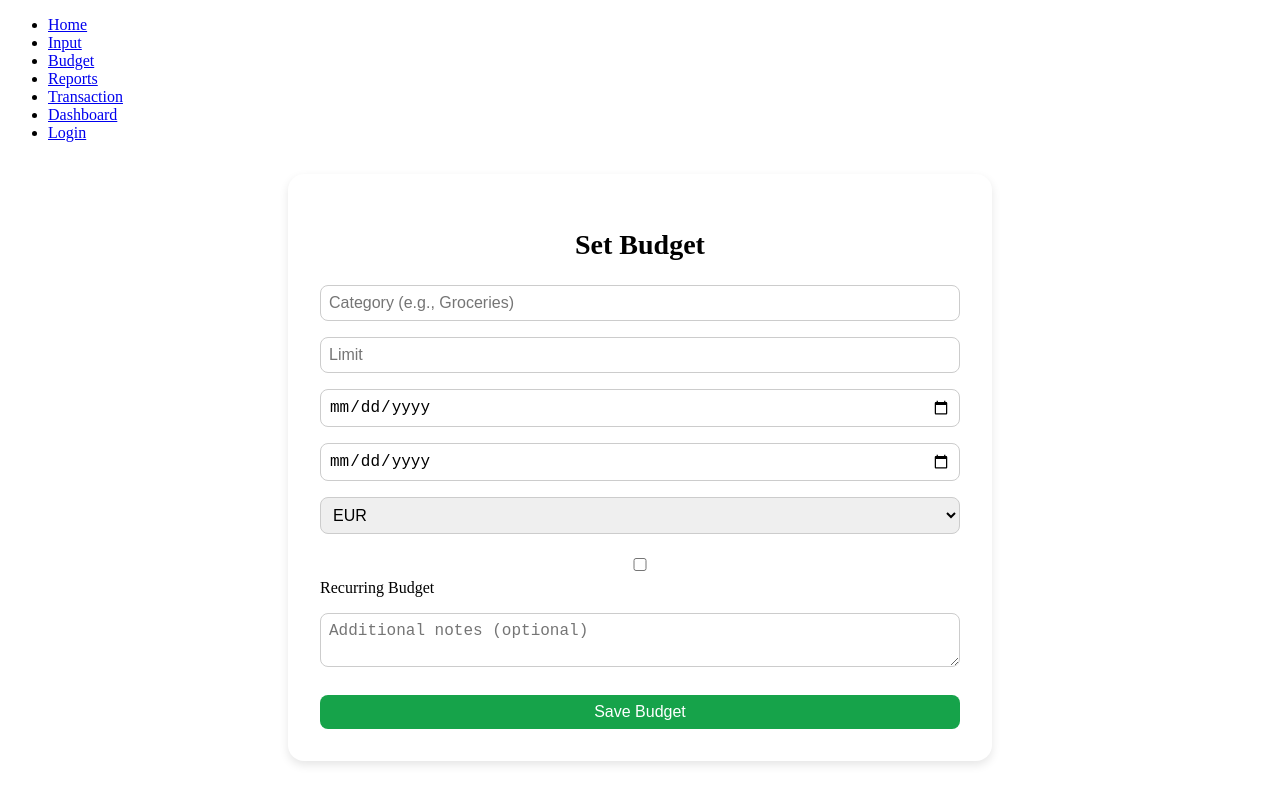
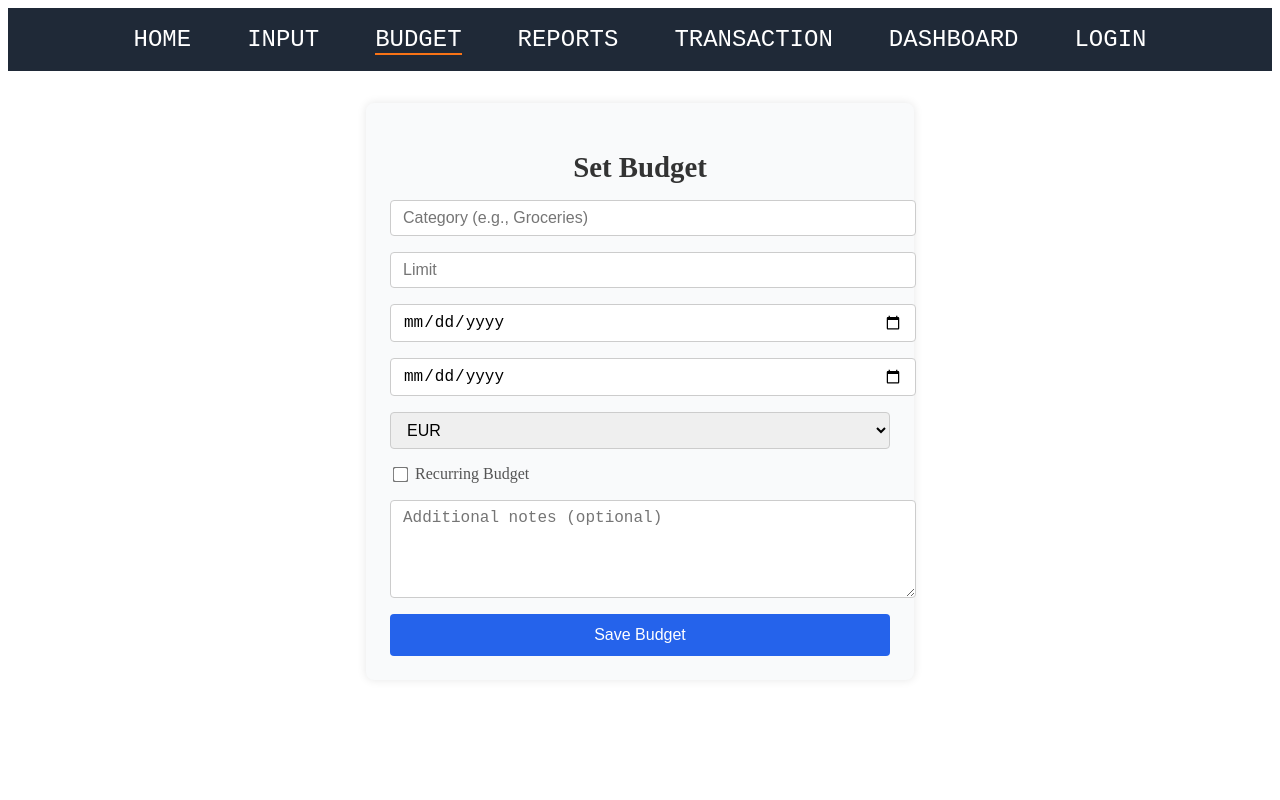
Before and after one commit to wannespersyn/BudgetEase, a Next.js app in the folder frontend/: page /budget in a window 1280 px wide. Built offline with nearby package versions, Linux system fonts and the light colour scheme.

Commit message:
Frontend Blob CSS Fix v4µ

```diff
--- a/frontend/components/navbar.tsx
+++ b/frontend/components/navbar.tsx
@@ -1,10 +1,10 @@
-import React from 'react'
-import Link from 'next/link'
+import React from 'react';
+import Link from 'next/link';
+import styles from '../styles/Navbar.module.css';
 
 type ActiveType = 'Transaction' | 'Dashboard' | 'Input' | 'Budget' | 'Reports' | 'Home';
 
 const Navbar = ({ active }: { active: ActiveType }) => {
-
     const tabs = [
         { name: 'Home', path: '/' },
         { name: 'Input', path: '/input.html' },
@@ -16,33 +16,23 @@ const Navbar = ({ active }: { active: ActiveType }) => {
     ];
 
     return (
-        <nav>
+        <nav className={styles.navbar}>
             {/* DESKTOP MENU */}
-            <div className="w-full z-10">
-                <div className={`flexBetween mx-auto w-full sticky bg-gray-900 text-white`}>
-                    <div className="flexBetween w-full gap-16 p-3 mx-12 lg:mx-24">
-                        <DesktopMenu tabs={tabs} active={active} />
-                    </div>
+            <div className={styles.navbarWrapper}>
+                <div className={styles.innerWrapper}>
+                    <DesktopMenu tabs={tabs} active={active} />
                 </div>
             </div>
         </nav>
     );
 };
 
-/**
- * This is the component for the desktop menu.
- *
- * @param tabs
- * @param active
- * @returns
- */
 const DesktopMenu = ({ tabs, active }: { tabs: { name: string, path: string }[], active: ActiveType }) => {
     return (
-        <div className="relative flex items-center justify-center w-full">
-            {/* Tabs */}
-            <ul className="relative flex gap-8 text-xl text-white">
+        <div className={styles.desktopMenuContainer}>
+            <ul className={styles.tabsList}>
                 {tabs.map((tab) => (
-                    <TabDesktop key={tab.name} active={active === tab.name} href={tab.path} >
+                    <TabDesktop key={tab.name} active={active === tab.name} href={tab.path}>
                         {tab.name}
                     </TabDesktop>
                 ))}
@@ -50,8 +40,6 @@ const DesktopMenu = ({ tabs, active }: { tabs: { name: string, path: string }[],
         </div>
     );
 };
-
-
 
 const TabDesktop = ({
     children,
@@ -63,15 +51,12 @@ const TabDesktop = ({
     active: boolean,
 }) => {
     return (
-        <li
-            className="relative z-10 block cursor-pointer px-3 py-1.5 uppercase font-mono lg:text-2xl"
-        >
-            <Link href={href} className={`mix-blend-difference ${active ? 'border-b-2 border-accent' : ''}`}>
+        <li className={styles.tabItem}>
+            <Link href={href} className={`${styles.link} ${active ? styles.linkActive : ''}`}>
                 {children}
             </Link>
         </li>
     );
 };
 
-
 export default Navbar;
--- a/frontend/next.config.ts
+++ b/frontend/next.config.ts
@@ -4,8 +4,7 @@ const nextConfig: NextConfig = {
   /* config options here */
   output: "export",
   trailingSlash: true,
-  assetPrefix: "./",
-  basePath: '',
+  basePath: '/$web',
 };
 
 export default nextConfig;
--- a/frontend/package.json
+++ b/frontend/package.json
@@ -3,7 +3,7 @@
   "version": "0.1.0",
   "private": true,
   "scripts": {
-    "dev": "next dev --turbopack ",
+    "dev": "next dev",
     "build": "next build",
     "export": "next export",
     "start": "next start",
--- /dev/null
+++ b/frontend/src/app/budget/layout.tsx
@@ -0,0 +1,15 @@
+import styles from './styles.module.css';
+
+export default function BudgetLayout({
+  children,
+}: Readonly<{
+  children: React.ReactNode;
+}>) {
+  return (
+    <html lang="en">
+      <body className={styles.body}>
+        {children}
+      </body>
+    </html>
+  );
+}
--- a/frontend/src/app/(finance)/budget/page.tsx
+++ b/frontend/src/app/budget/page.tsx
@@ -2,8 +2,8 @@
 
 import { useState } from 'react';
 import { useRouter } from 'next/navigation';
-import Navbar from '../../../../components/navbar';
-import '../../../../styles/budget.css';
+import Navbar from '../../../components/navbar';
+import styles from './styles.module.css';
 
 export default function BudgetForm() {
   const [formData, setFormData] = useState({
@@ -50,8 +50,8 @@ export default function BudgetForm() {
   return (
     <>
       <Navbar active="Budget" />
-      <form onSubmit={handleSubmit} className="budget-form">
-        <h2>Set Budget</h2>
+      <form onSubmit={handleSubmit} className={styles.budgetForm}>
+        <h2 className={styles.title}>Set Budget</h2>
 
         <input
           type="text"
@@ -60,6 +60,7 @@ export default function BudgetForm() {
           value={formData.category}
           onChange={handleChange}
           required
+          className={styles.input}
         />
 
         <input
@@ -69,6 +70,7 @@ export default function BudgetForm() {
           value={formData.limit}
           onChange={handleChange}
           required
+          className={styles.input}
         />
 
         <input
@@ -77,6 +79,7 @@ export default function BudgetForm() {
           value={formData.startDate}
           onChange={handleChange}
           required
+          className={styles.input}
         />
 
         <input
@@ -85,24 +88,27 @@ export default function BudgetForm() {
           value={formData.endDate}
           onChange={handleChange}
           required
+          className={styles.input}
         />
 
         <select
           name="currency"
           value={formData.currency}
           onChange={handleChange}
+          className={styles.select}
         >
           <option value="EUR">EUR</option>
           <option value="USD">USD</option>
           <option value="GBP">GBP</option>
         </select>
 
-        <label>
+        <label className={styles.checkboxLabel}>
           <input
             type="checkbox"
             name="isRecurring"
             checked={formData.isRecurring}
             onChange={handleChange}
+            className={styles.checkbox}
           />
           Recurring Budget
         </label>
@@ -112,6 +118,7 @@ export default function BudgetForm() {
             name="recurrenceInterval"
             value={formData.recurrenceInterval}
             onChange={handleChange}
+            className={styles.select}
           >
             <option value="weekly">Weekly</option>
             <option value="monthly">Monthly</option>
@@ -124,9 +131,10 @@ export default function BudgetForm() {
           placeholder="Additional notes (optional)"
           value={formData.notes}
           onChange={handleChange}
+          className={styles.textarea}
         />
 
-        <button type="submit">Save Budget</button>
+        <button type="submit" className={styles.button}>Save Budget</button>
       </form>
     </>
   );
--- /dev/null
+++ b/frontend/src/app/budget/styles.module.css
@@ -0,0 +1,69 @@
+.main {
+  display: flex;
+  flex-direction: column;
+  align-items: center;
+  padding: 2rem;
+  background-color: #f0f4f8;
+}
+
+.budgetForm {
+  max-width: 500px;
+  margin: 2rem auto;
+  padding: 1.5rem;
+  background-color: #f9fafb;
+  border-radius: 8px;
+  box-shadow: 0 0 10px rgba(0, 0, 0, 0.1);
+}
+
+.title {
+  text-align: center;
+  margin-bottom: 1rem;
+  font-size: 1.8rem;
+  color: #333;
+}
+
+.input,
+.select,
+.textarea {
+  display: block;
+  width: 100%;
+  padding: 0.5rem 0.75rem;
+  margin-bottom: 1rem;
+  border: 1px solid #ccc;
+  border-radius: 4px;
+  font-size: 1rem;
+}
+
+.textarea {
+  min-height: 80px;
+  resize: vertical;
+}
+
+.checkboxLabel {
+  display: flex;
+  align-items: center;
+  margin-bottom: 1rem;
+  font-weight: 500;
+  color: #555;
+}
+
+.checkbox {
+  margin-right: 0.5rem;
+  transform: scale(1.2);
+}
+
+.button {
+  background-color: #2563eb;
+  color: white;
+  border: none;
+  padding: 0.75rem 1.25rem;
+  border-radius: 4px;
+  font-size: 1rem;
+  cursor: pointer;
+  width: 100%;
+  transition: background-color 0.2s ease-in-out;
+}
+
+.button:hover {
+  background-color: #1e40af;
+}
--- /dev/null
+++ b/frontend/styles/Navbar.module.css
@@ -0,0 +1,69 @@
+/* Navbar.module.css */
+
+.navbar {
+    width: 100%;
+    z-index: 10;
+  }
+
+  .navbarWrapper {
+    display: flex;
+    justify-content: space-between; /* flexBetween */
+    margin-left: auto;
+    margin-right: auto;
+    width: 100%;
+    position: sticky;
+    top: 0;
+    background-color: #1f2937; /* bg-gray-900 */
+    color: white;
+    padding: 0.75rem 0; /* roughly p-3 */
+  }
+
+  .innerWrapper {
+    display: flex;
+    justify-content: space-between; /* flexBetween */
+    width: 100%;
+    gap: 4rem; /* gap-16 */
+    padding: 0 3rem; /* mx-12 */
+    max-width: 96rem; /* lg:mx-24 ~ 384px*24 = 96rem approx */
+  }
+
+  .desktopMenuContainer {
+    position: relative;
+    display: flex;
+    align-items: center;
+    justify-content: center;
+    width: 100%;
+  }
+
+  .tabsList {
+    position: relative;
+    display: flex;
+    gap: 2rem; /* gap-8 */
+    font-size: 1.25rem; /* text-xl */
+    color: white;
+    list-style: none;
+    margin: 0;
+    padding: 0;
+  }
+
+  .tabItem {
+    position: relative;
+    z-index: 10;
+    cursor: pointer;
+    padding: 0.375rem 0.75rem; /* py-1.5 px-3 */
+    text-transform: uppercase;
+    font-family: monospace;
+    font-size: 1.5rem; /* lg:text-2xl */
+  }
+
+  .link {
+    mix-blend-mode: difference;
+    text-decoration: none;
+    color: inherit;
+    border-bottom: 2px solid transparent;
+    transition: border-color 0.3s;
+  }
+
+  .linkActive {
+    border-bottom-color: #f97316; /* border-accent color orange-500 from Tailwind */
+  }
--- a/frontend/styles/budget.css
+++ /dev/null
@@ -1,56 +0,0 @@
-/* styles/budget.css */
-
-.budget-form {
-    max-width: 640px;
-    margin: 2rem auto;
-    padding: 2rem;
-    background-color: #fff;
-    border-radius: 1rem;
-    box-shadow: 0 4px 10px rgba(0, 0, 0, 0.1);
-  }
-
-  .budget-form h2 {
-    font-size: 1.75rem; /* text-2xl */
-    font-weight: bold;
-    margin-bottom: 1rem;
-    text-align: center;
-  }
-
-  .budget-form input,
-  .budget-form select,
-  .budget-form textarea {
-    width: 100%;
-    padding: 0.5rem;
-    margin: 0.5rem 0;
-    border: 1px solid #ccc;
-    border-radius: 0.5rem;
-    font-size: 1rem;
-    box-sizing: border-box;
-  }
-
-  .budget-form label {
-    display: block;
-    margin: 0.5rem 0;
-    font-size: 1rem;
-  }
-
-  .budget-form input[type="checkbox"] {
-    margin-right: 0.5rem;
-  }
-
-  .budget-form button {
-    width: 100%;
-    background-color: #16a34a; /* green-600 */
-    color: white;
-    padding: 0.5rem;
-    font-size: 1rem;
-    border: none;
-    border-radius: 0.5rem;
-    margin-top: 1rem;
-    cursor: pointer;
-    transition: background-color 0.3s ease;
-  }
-
-  .budget-form button:hover {
-    background-color: #15803d; /* green-700 */
-  }
--- a/frontend/tsconfig.json
+++ b/frontend/tsconfig.json
@@ -20,7 +20,10 @@
       }
     ],
     "paths": {
-      "@/*": ["*"]
+      "@/*": ["*"],
+      "@/components/*": ["components/*"],
+      "@/styles/*": ["styles/*"]
+
     }
   },
   "include": ["next-env.d.ts", "**/*.ts", "**/*.tsx", ".next/types/**/*.ts"],
```
Also changed, not shown: frontend/src/app/input/layout.tsx (added, +15 -0 lines), frontend/src/app/input/page.tsx (renamed from frontend/src/app/(finance)/input/page.tsx, +4 -4 lines), frontend/src/app/input/styles.module.css (renamed from frontend/styles/input.css, +15 -0 lines).
